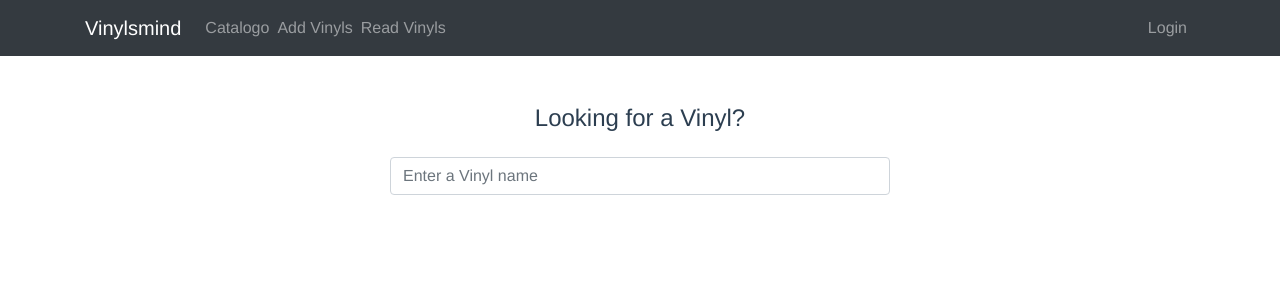
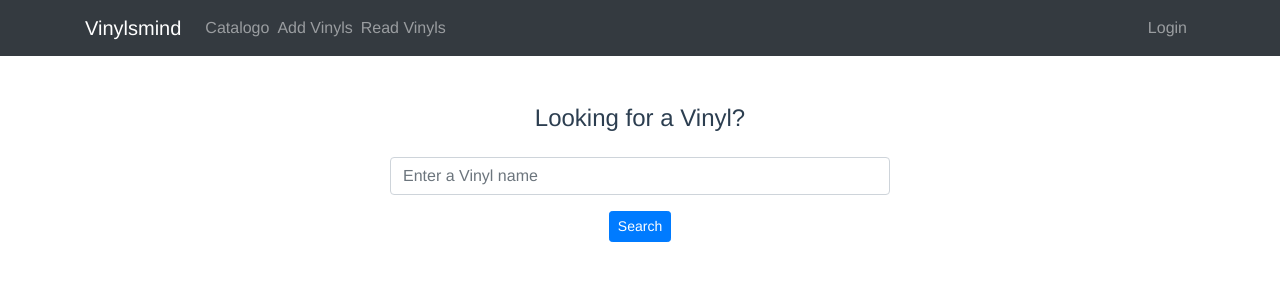
Before and after one commit to danieltadres2021/django-vue-shop, a Vue app in the folder frontend/: page /search in a window 1280 px wide. Shown: the top 300 px of the page. Built offline with nearby package versions, Linux system fonts and the light colour scheme.

Commit message:
Using the find method to fetch the Vinyl by the name

```diff
--- a/frontend/src/pages/products/ProductSearch.vue
+++ b/frontend/src/pages/products/ProductSearch.vue
@@ -2,15 +2,51 @@
   <base-card card-mode="container mt-5 mb-5">
     <h4 class="text-center">Looking for a Vinyl?</h4>
     <div class="form-group d-flex justify-content-center">
-      <input type="text" class="form-control mt-3 custom-input" placeholder="Enter a Vinyl name"/>
+      <input
+        type="text"
+        class="form-control mt-3 custom-input"
+        placeholder="Enter a Vinyl name"
+        name="title"
+        id="title"
+        v-model.trim="productTitle"/>
+    </div>
+    <div class="form-group d-flex justify-content-center">
+      <button
+        class="btn btn-primary btn-sm"
+        v-on:click="searchByName">
+        Search
+      </button>
+    </div>
+
+    <div v-if="showData">
+      <h1>Hi devs!</h1>
     </div>
   </base-card>
 </template>
 
+<script>
+export default {
+  data() {
+    return {
+      showData: false,
+      productTitle: null,
+      selectedProduct: null
+    }
+  },
+  methods: {
+    searchByName() {
+      //console.log(this.productTitle);
+      //console.log(this.$store.getters.getProducts);
+      this.selectedProduct = this.$store.getters.getProducts.find(
+        product => product.title === this.productTitle
+      );
+    }
+  }
+}
+</script>
+
 <style scoped>
-
-.custom-input {
-  width: 500px;
-}
-
+  .custom-input {
+    width: 500px;
+  }
 </style>
```
